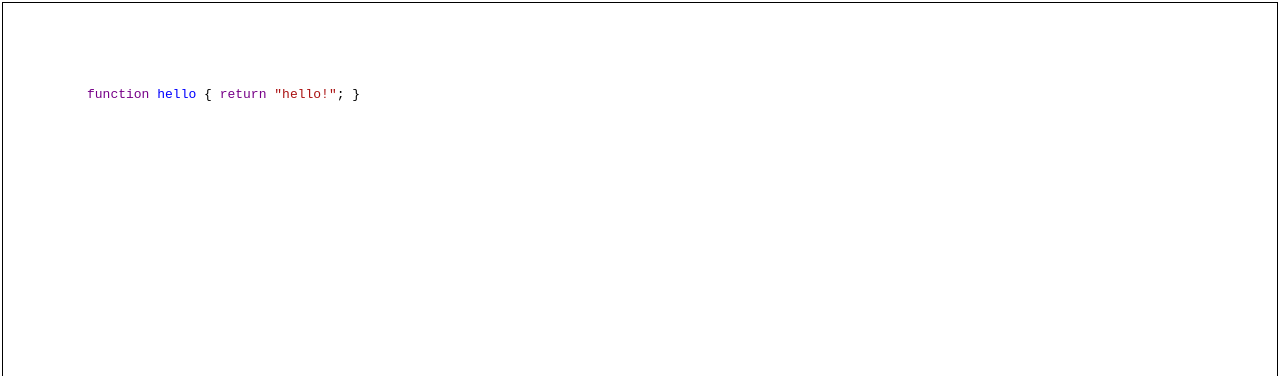
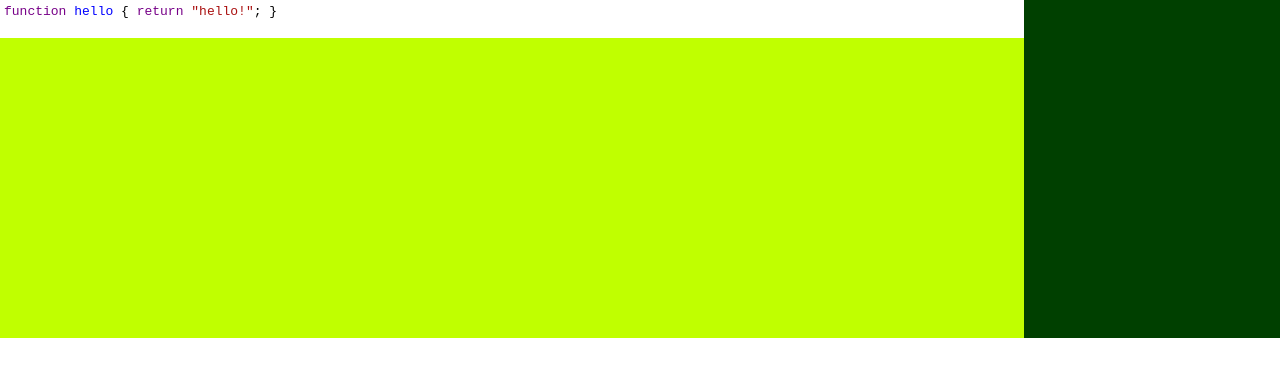
Before and after one commit to lambdageek/react-codemirror, a React (Create React App) app: page / in a window 1280 px wide. Shown: the top 376 px of the page. Built offline with nearby package versions, Linux system fonts and the light colour scheme.

Commit message:
[css] add some gaudy colors

```diff
--- a/src/App.css
+++ b/src/App.css
@@ -1,3 +1,4 @@
 .App {
   text-align: center;
+  background: rgb(0,64,0);
 }
--- a/src/components/CodeMirror.css
+++ b/src/components/CodeMirror.css
@@ -1,12 +1,16 @@
 .CodeMirror-holder {
-	margin: 2px;
-	padding: 5em;
-	border-style: solid;
-	border-width: 1px;
+	margin: 0px;
+	padding: 0em;
+	border-style: none;
+	border-width: 0px;
 	text-align: left;
+	width: 80%;
+	height: 40ex;
+	background-color: rgb(192,255,0);
+	overflow-y: scroll;
 }
 
-/* .CodeMirror-holder textarea {
-	width: 80%;
-	height: 40ex;
-} */
+.CodeMirror-holder .CodeMirror {
+	height: auto;
+	width: 100%;
+}
```
